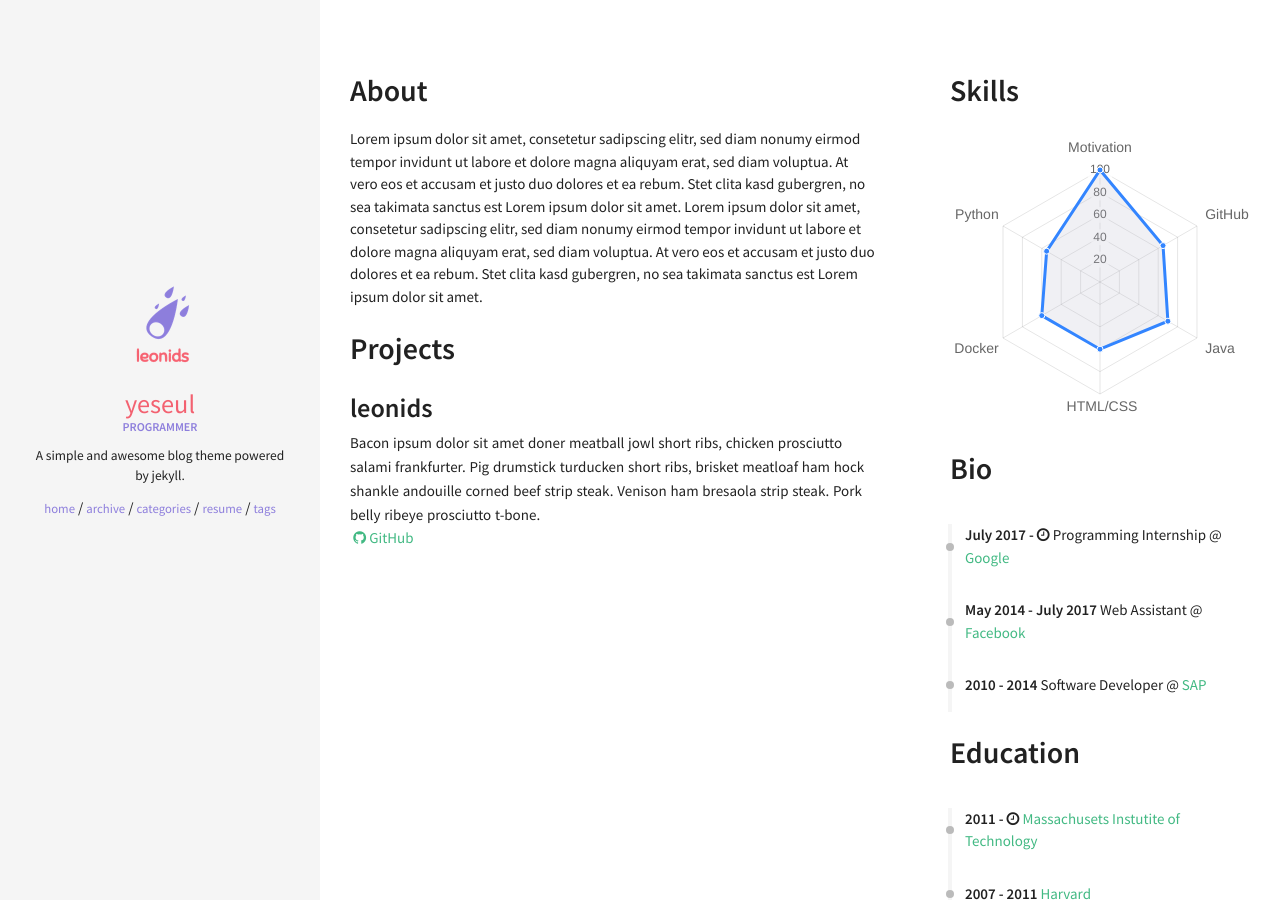
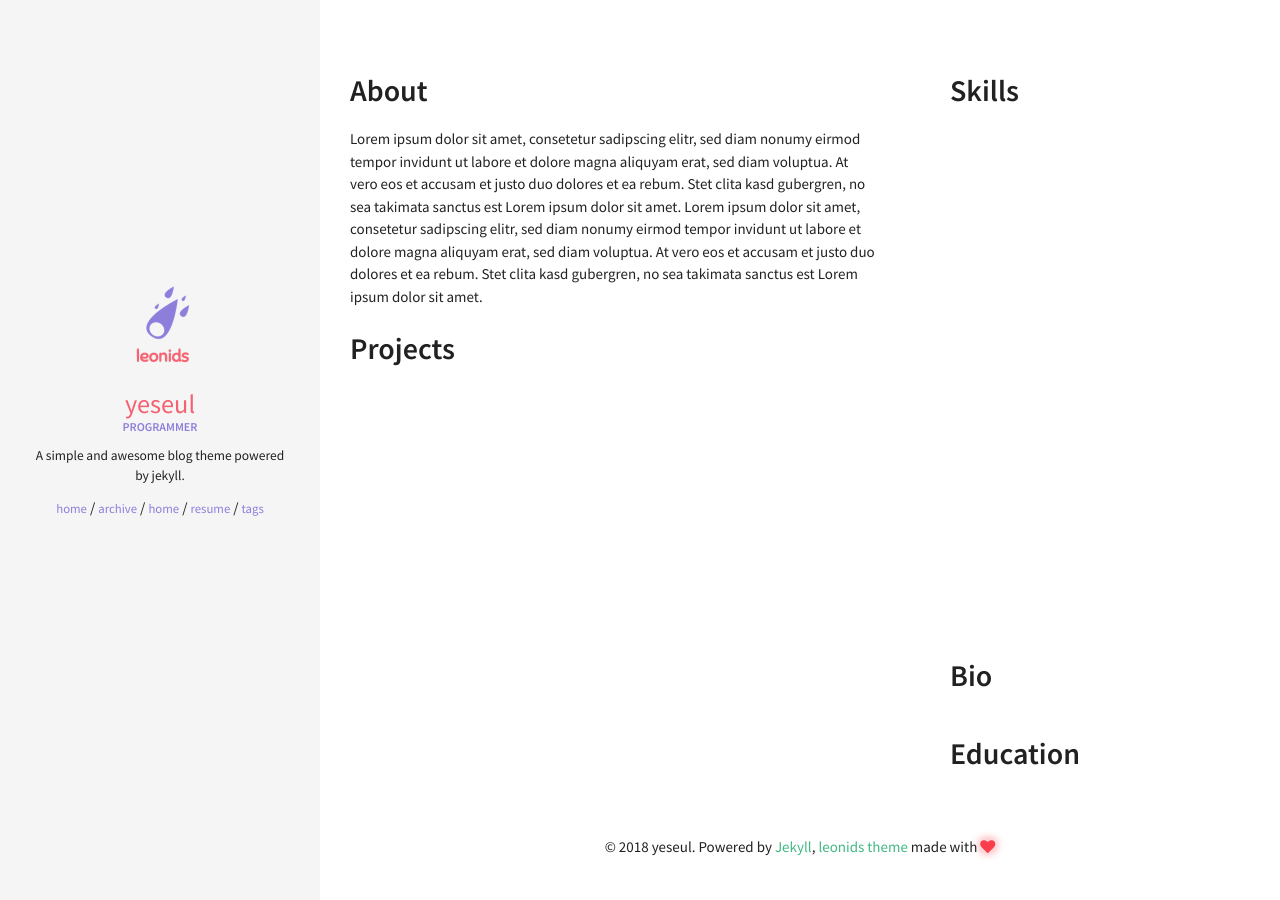
Before and after one commit to yes-yeseul/yes-yeseul.github.io, a Jekyll site: the page built from resume.html, in a window 1280 px wide. Built offline with Jekyll 4.4.1, drawn with Linux system fonts in a browser that asks for light colours; nearby versions of some CDN libraries.

Commit message:
data index delete

```diff
--- a/_data/index/careers.yml
+++ /dev/null
@@ -1,16 +0,0 @@
-# careers section data
-# if you don't have language feature(language.yml is empty), ignore "i18n" items
-- name: Google
-  link: http://www.google.com/
-  date: July 2017 - <i class="fa fa-clock-o" aria-hidden="true" title="Until Now"></i>
-  job: Programming Internship
-
-- name: Facebook
-  link: http://www.facebook.com/
-  date: May 2014 - July 2017
-  job: Web Assistant
-
-- name: SAP
-  link: https://www.sap.com/
-  date: 2010 - 2014
-  job: Software Developer
--- a/_data/index/projects.yml
+++ /dev/null
@@ -1,4 +0,0 @@
-- name: leonids
-  descr: "Bacon ipsum dolor sit amet doner meatball jowl short ribs, chicken prosciutto salami frankfurter. Pig drumstick turducken short ribs, brisket meatloaf ham hock shankle andouille corned beef strip steak. Venison ham bresaola strip steak. Pork belly ribeye prosciutto t-bone."
-  image: pong.png
-  github: https://github.com/renyuanz/leonids
--- a/_data/index/skills.yml
+++ /dev/null
@@ -1,6 +0,0 @@
-# skills section data
-
-label: Ability
-id : cs
-aspects: Motivation, GitHub, Java, HTML/CSS, Docker, Python
-percentage: 100, 65, 70, 60, 60, 55
--- a/categories/index.html
+++ b/categories/index.html
@@ -1,6 +1,6 @@
 ---
 layout: page
-title:  Categories
+title:  Home
 permalink: /categories/
 ---
 <div class="tag-list">
```
Also changed, not shown: _data/index/education.yml (deleted, +0 -8 lines).
